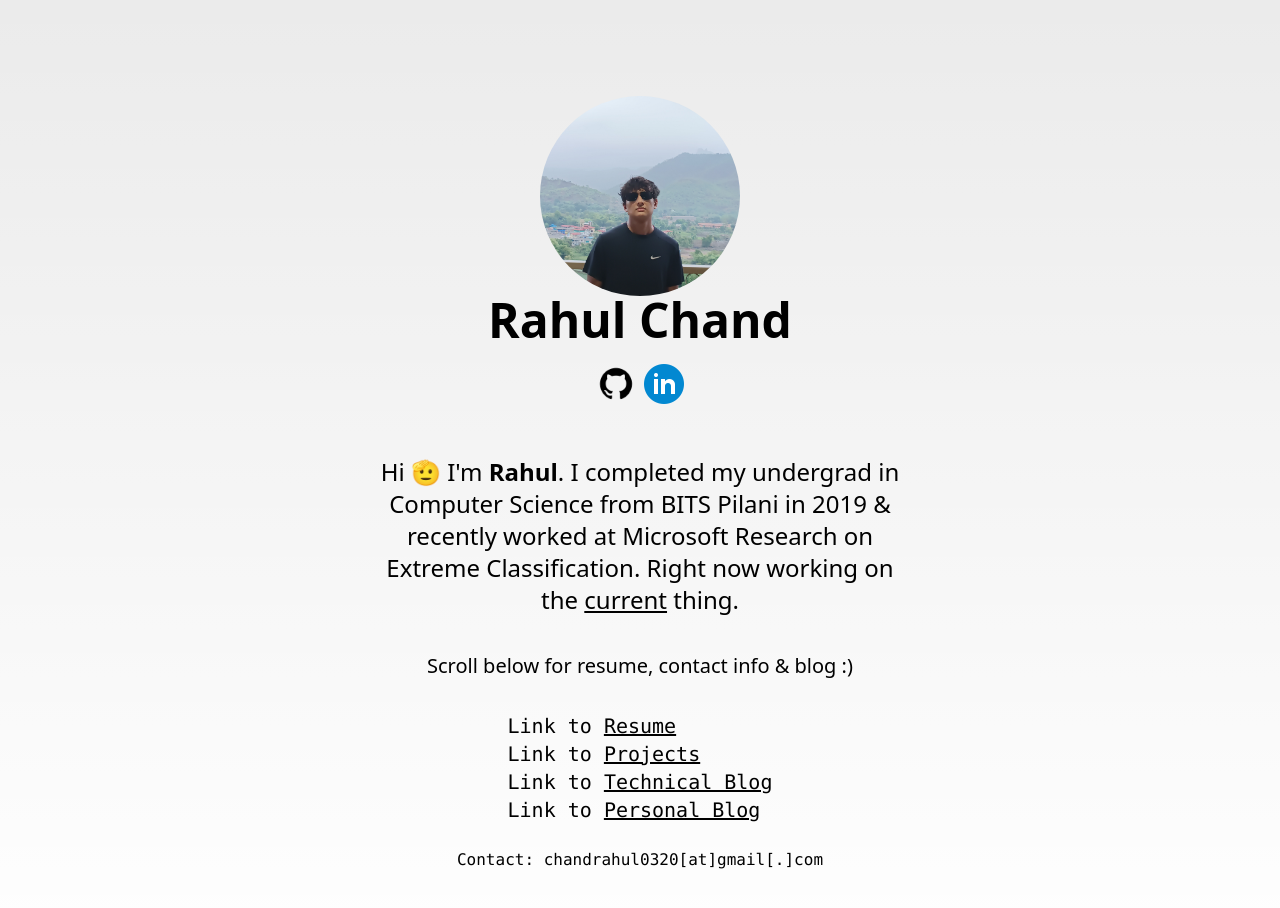
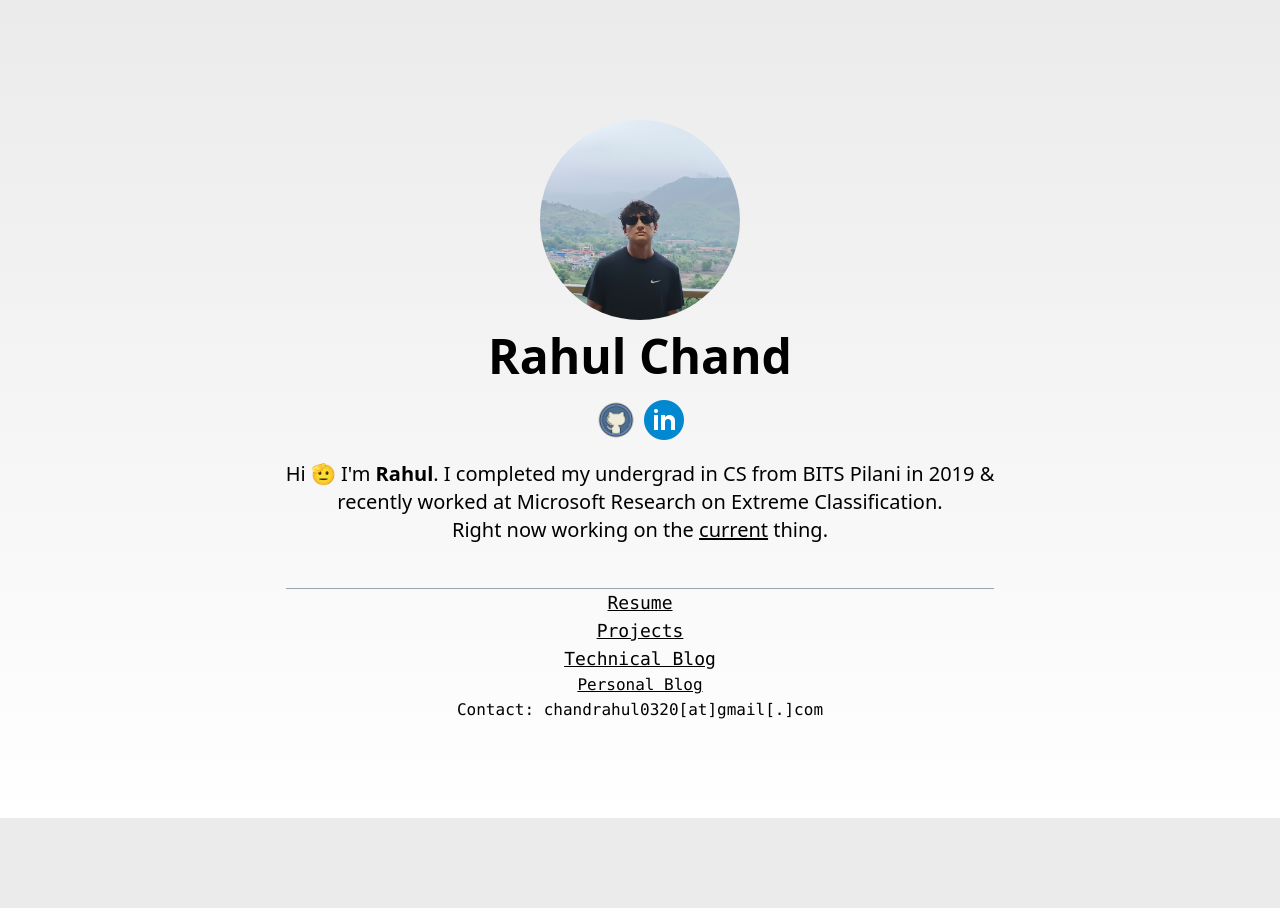
Before and after one commit to RahulSChand/rahulschand.github.io-old, a Next.js app: page / in a window 1280 px wide. Shown: the top 908 px of the page. After the commit the page ends 818 px from the top, so only its background shows below. Built offline with nearby package versions, Linux system fonts and the light colour scheme.

Commit message:
changes theme

```diff
--- a/pages/index.tsx
+++ b/pages/index.tsx
@@ -13,13 +13,12 @@ export default function Home() {
       <Head>
 
       {/* <!-- Google tag (gtag.js) --> */}
-
         <title>Rahul Chand Website</title>
         <meta name="description" content="Rahul Chand personal site :) :)"/>
       </Head>
-      <div className="flex-col">
+      <div>
         <main className={styles.main}>
-          <div className="basis-1/4">
+          <div className="basis-1/4 pt-6">
             <img
               className={styles.borderCircle}
               src="./cat.jpg"
@@ -30,14 +29,14 @@ export default function Home() {
                 margin: "auto",
               }}
             />
-            <h1 className="text-black text-center text-5xl font-bold">
+            <h1 className="text-black text-center text-5xl font-bold pt-3 dark:text-white">
               Rahul Chand
             </h1>
             <div className="flex flex-row justify-center py-4">
               <div>
                 <a href="https://github.com/RahulSChand">
                   <img
-                    src="./git_icon.png"
+                    src="./git_icon_blue2.png"
                     className="transition duration-300 ease-in-out hover:scale-125"
                     alt="git icon"
                     width={48}
@@ -82,27 +81,35 @@ export default function Home() {
                   <div>chandrahul0320@gmail.com</div>
                 </a>
               </div> */}
-            <div className="flex justify-center">
-              <p className="text-center py-8 text-2xl font-sans overflow-wrap: normal w-1/2">
-                Hi 🫡 I'm <span className="font-bold">Rahul</span>.
-                I completed my undergrad in Computer Science from BITS
-                Pilani in 2019 & recently worked at Microsoft Research on Extreme Classification. Right now working on the <span className="underline">current</span> thing.
+            <div className="flex pb-4">
+              <p className="text-center text-xl font-sans">
+
+              Hi 🫡 I'm <span className="font-bold">Rahul</span>.
+                I completed my undergrad in CS from BITS
+                Pilani in 2019 &
+                <br></br>
+                recently worked at Microsoft Research on Extreme Classification.
+                <br>
+                </br>
+                Right now working on the <span className="underline">current</span> thing.
                 {/* <br></br>Previously also spent time @ IISC, IIRS & Arcesium. */}
 
                 <br></br>
                 <br></br>
-                <span className="text-xl">Scroll below for resume, contact info & blog  :)</span>
+
+
 
                 {/* <span className="text-red-500 text-base">Currently looking for oportunities in the field of LLMs, scalable AI or ML optimization.</span> */}
 
               </p>
             </div>
+            <hr className="border-gray-400"></hr>
           </div>
-          <div className="basis-1/2">
-            <h1 className="text-xl font-mono">
-              Link to{" "}
+          <div className="basis-1/2 justify-center">
+            <h1 className="font-mono justify-center text-center">
+
               <a
-                className="underline transition duration-300 ease-in-out hover:font-bold"
+                className="underline transition duration-300 text-lg ease-in-out hover:font-bold"
                 href="./resume/rahul_chand_resume.pdf"
                 target="_blank"
                 rel="noopener noreferrer"
@@ -110,17 +117,17 @@ export default function Home() {
                 Resume
               </a>
             </h1>
-            <h1 className="text-xl font-mono">
-              Link to{" "}
+            <h1 className="font-mono text-center">
+
               <a
-                className="underline transition duration-300 ease-in-out hover:font-bold"
+                className="underline transition duration-300 ease-in-out hover:font-bold text-lg"
                 href="./blogs/card"
               >
                 Projects
               </a>
             </h1>
-            <h1 className="text-xl font-mono">
-              Link to{" "}
+            <h1 className="font-mono text-center text-lg">
+
               <a
                 className="underline transition duration-300 ease-in-out hover:font-bold"
                 href="./blogs/pages/posts/landing"
@@ -128,8 +135,8 @@ export default function Home() {
                 Technical Blog
               </a>
             </h1>
-            <h2 className="text-xl font-mono">
-              Link to{" "}
+            <h2 className="font-mono text-center">
+
               <a
                 className="underline transition duration-300 ease-in-out hover:font-bold"
                 href="./blogs/pages/postsPersonal/landing"
@@ -138,9 +145,10 @@ export default function Home() {
               </a>
             </h2>
           </div>
-          <div className="basis-1/2"></div>
-          <br></br>
-          <span className="text-base font-mono">Contact: chandrahul0320[at]gmail[.]com</span>
+
+          <div className="basis-1/2 justify-center text-center">
+          <span className="text-base font-mono text-center">Contact: chandrahul0320[at]gmail[.]com</span>
+          </div>
         </main>
       </div>
     </>
```
Also changed, not shown: public/git_icon_blue2.png (added).
